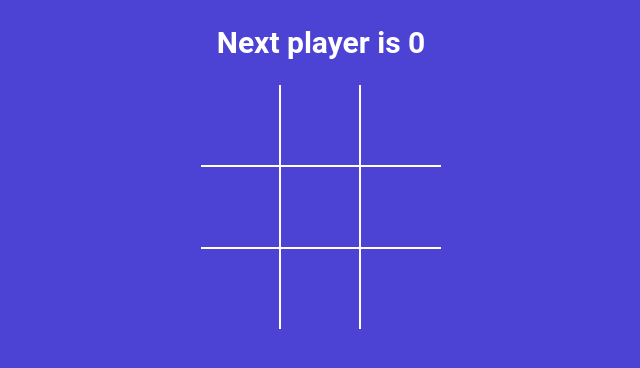
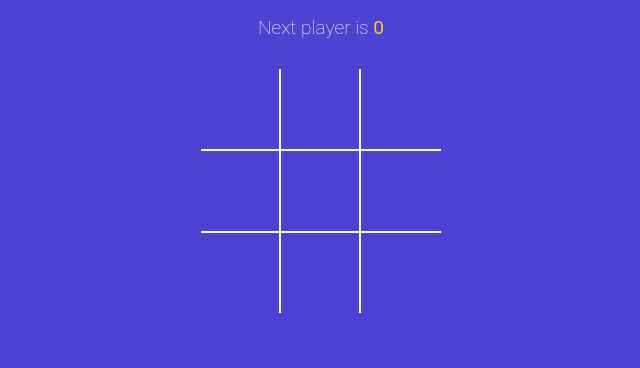
Before and after one commit to jawedH404/tictactoe-game, a React (Vite) app: page / in a window 1280 px wide. Shown: the top 368 px of the page, without its empty margins (319-959 px from the left). Built offline with nearby package versions, Linux system fonts and the light colour scheme.

Commit message:
display draw message , app style for StatusMessage component

```diff
--- a/src/App.jsx
+++ b/src/App.jsx
@@ -1,6 +1,7 @@
 import './styles.scss';
 import { useState } from 'react';
 import Board from './components/Board';
+import StatusMessage from './components/StatusMessage';
 import { calculateWinner } from './winner';
 
 function App() {
@@ -8,14 +9,9 @@
   const [isXNext, setIsXNext] = useState(false);
 
   const winner = calculateWinner(squares);
-  const nextPlayer = isXNext ? 'X' : '0';
-  const statusMessage = winner
-    ? `Winner is ${winner}`
-    : `Next player is ${nextPlayer}`;
 
   const handleSquareClick = clickedPosition => {
-    // null, 'X' '0'
-    if (squares[clickedPosition || winner]) {
+    if (squares[clickedPosition] || winner) {
       return;
     }
 
@@ -33,7 +29,7 @@
 
   return (
     <div className="app">
-      <h2> {statusMessage} </h2>
+      <StatusMessage winner={winner} isXNext={isXNext} squares={squares} />
       <Board squares={squares} handleSquareClick={handleSquareClick} />
     </div>
   );
--- /dev/null
+++ b/src/components/StatusMessage.jsx
@@ -0,0 +1,45 @@
+const StatusMessage = ({ winner, isXNext, squares }) => {
+  const noMovesLeft = squares.every(squareValue => squareValue !== null);
+  const nextPlayer = isXNext ? 'X' : '0';
+
+  const renderStatusMessage = () => {
+    if (winner) {
+      return (
+        //React.Fragment
+        <>
+          {' '}
+          Winner is{' '}
+          <span className={winner === 'X' ? 'text-green' : 'text-orange'}>
+            {winner}
+          </span>{' '}
+        </>
+      );
+    }
+
+    if (!winner && noMovesLeft) {
+      return (
+        <>
+          <span className="text-orange">0</span> and{' '}
+          <span className="text-green">X</span> tied{' '}
+        </>
+      );
+    }
+
+    if (!winner && !noMovesLeft) {
+      return (
+        <>
+          {' '}
+          Next player is{' '}
+          <span className={isXNext ? 'text-green' : 'text-orange'}>
+            {' '}
+            {nextPlayer}{' '}
+          </span>
+        </>
+      );
+    }
+    return null;
+  };
+
+  return <h2 className="status-message">{renderStatusMessage()}</h2>;
+};
+export default StatusMessage;
```
